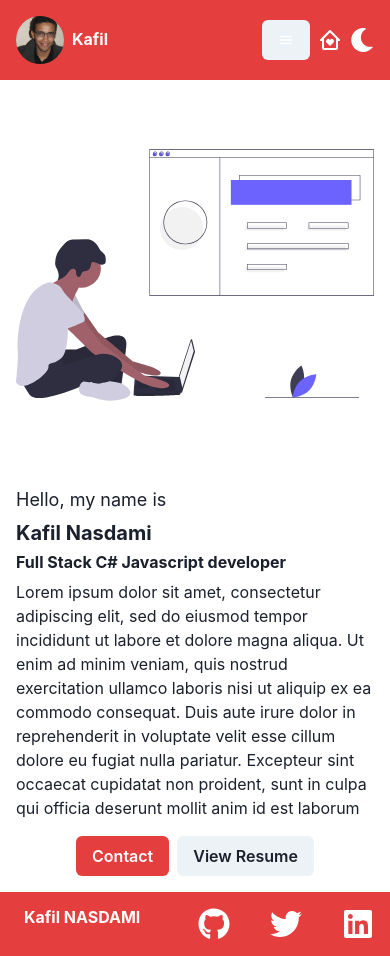
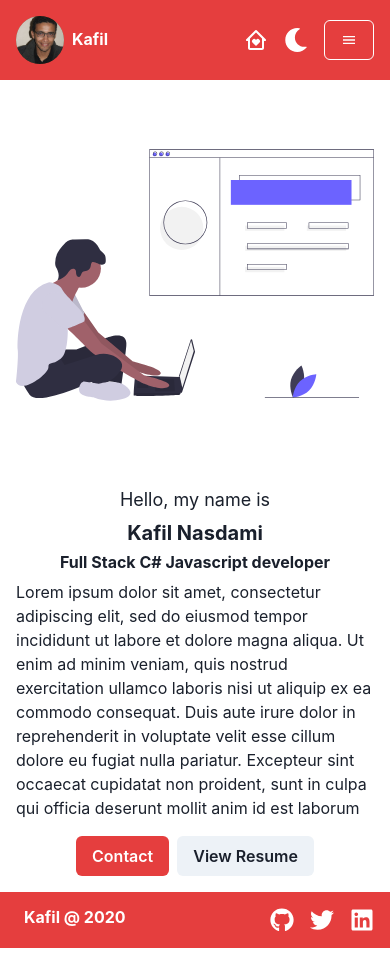
Before and after one commit to kafiln/kafil.now.sh, a Next.js app: page / in a window 390 px wide. Built offline with nearby package versions, Linux system fonts and the light colour scheme.

Commit message:
Making the website look good on mobile

```diff
--- a/components/layout/Footer.tsx
+++ b/components/layout/Footer.tsx
@@ -42,9 +42,9 @@ const Footer = () => {
       bg={bg}
     >
       <Heading as="h1" mx={2} size="sm">
-        Kafil NASDAMI
+        Kafil @ {new Date().getFullYear()}
       </Heading>
-      <HStack as="ul" spacing={10}>
+      <HStack as="ul" spacing={4}>
         {socials
           .filter(item => item.display)
           .map(item => {
@@ -56,7 +56,7 @@ const Footer = () => {
                   target="_blank"
                   rel="noopener noreferrer"
                 >
-                  <item.icon size="2em" />
+                  <item.icon size="1.5em" />
                 </a>
               </Box>
             );
--- a/components/layout/Header.tsx
+++ b/components/layout/Header.tsx
@@ -25,9 +25,11 @@ const Header = () => {
       <Brand />
       <HStack as="nav" alignItems="center" justifyContent="center" spacing={2}>
         <DesktopMenu pages={pages} />
-        <MobileMenu pages={pages} />
-        <HomeButton />
-        <ThemeToggle />
+        <HStack spacing={4}>
+          <HomeButton />
+          <ThemeToggle />
+          <MobileMenu pages={pages} />
+        </HStack>
       </HStack>
     </Flex>
   );
--- a/components/layout/HeroSection.tsx
+++ b/components/layout/HeroSection.tsx
@@ -4,7 +4,6 @@ import {
   Container,
   Flex,
   Heading,
-  HStack,
   Stack,
   Text,
   VStack,
@@ -15,7 +14,7 @@ import React from 'react';
 const HeroSection = () => {
   return (
     <Stack
-      width="100vw"
+      width="100%"
       as="section"
       spacing={8}
       alignItems="center"
@@ -29,7 +28,7 @@ const HeroSection = () => {
         width={512}
       />
       <VStack spacing={4}>
-        <VStack spacing={2} align="start">
+        <VStack spacing={2} align={{ base: 'center', md: 'start' }}>
           <Text fontSize="lg">Hello, my name is</Text>
           <Heading as="h1" size="md">
             Kafil Nasdami
--- a/components/layout/MobileMenu.tsx
+++ b/components/layout/MobileMenu.tsx
@@ -10,17 +10,23 @@ import {
   Flex,
   useDisclosure,
 } from '@chakra-ui/react';
+import Link from 'next/link';
 import React from 'react';
 import { MdMenu } from 'react-icons/md';
-import Link from 'next/link';
 import { HomeButton } from '../common';
 
 const MobileMenu = ({ pages }) => {
   const { isOpen, onOpen, onClose } = useDisclosure();
   const btnRef = React.useRef();
   return (
-    <Box visibility={{ base: 'visible', md: 'hidden' }}>
-      <Button ref={btnRef} onClick={onOpen}>
+    <>
+      <Button
+        variant="outline"
+        colorScheme="black"
+        ref={btnRef}
+        onClick={onOpen}
+        display={{ md: 'none' }}
+      >
         <MdMenu />
       </Button>
 
@@ -61,7 +67,7 @@ const MobileMenu = ({ pages }) => {
           </DrawerContent>
         </DrawerOverlay>
       </Drawer>
-    </Box>
+    </>
   );
 };
 
```
